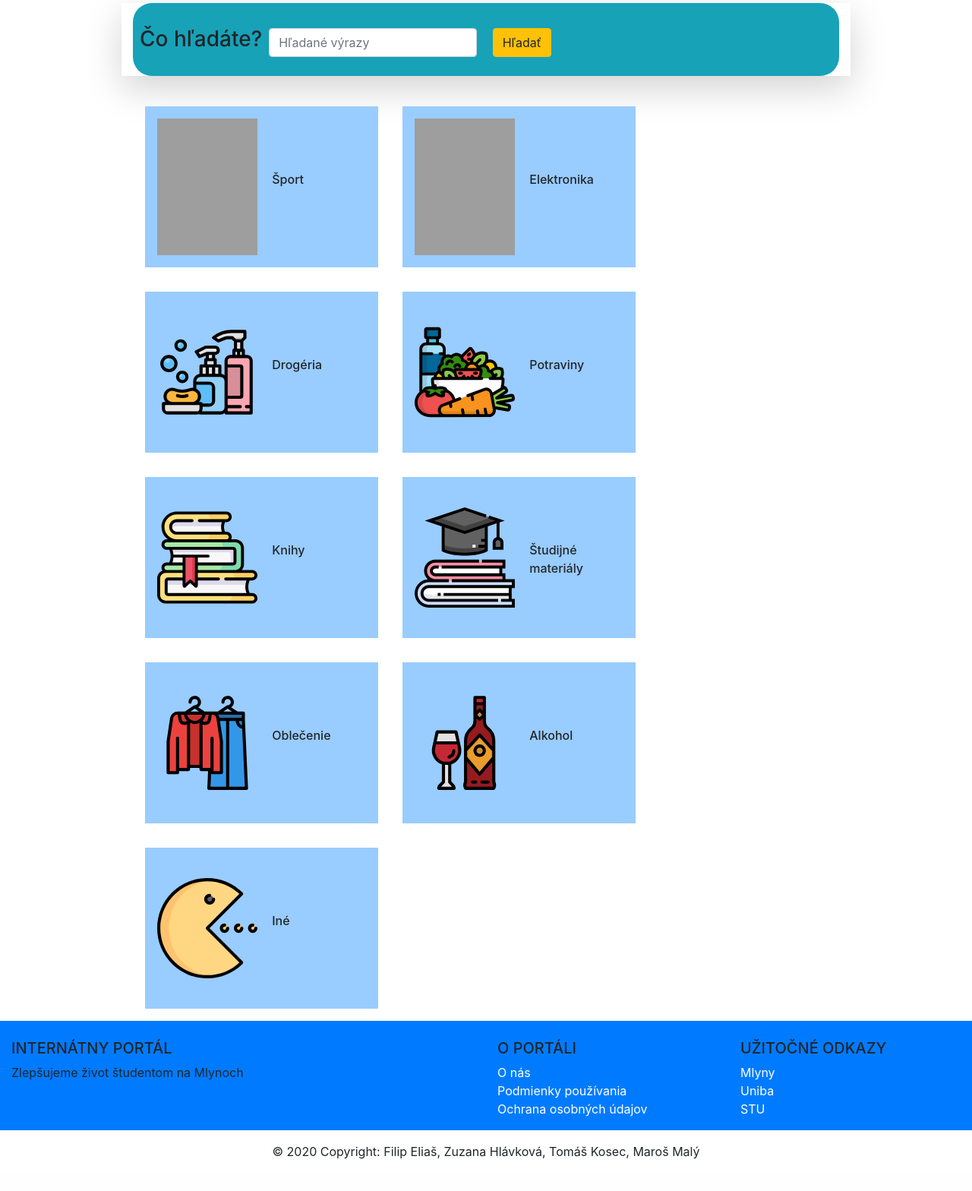
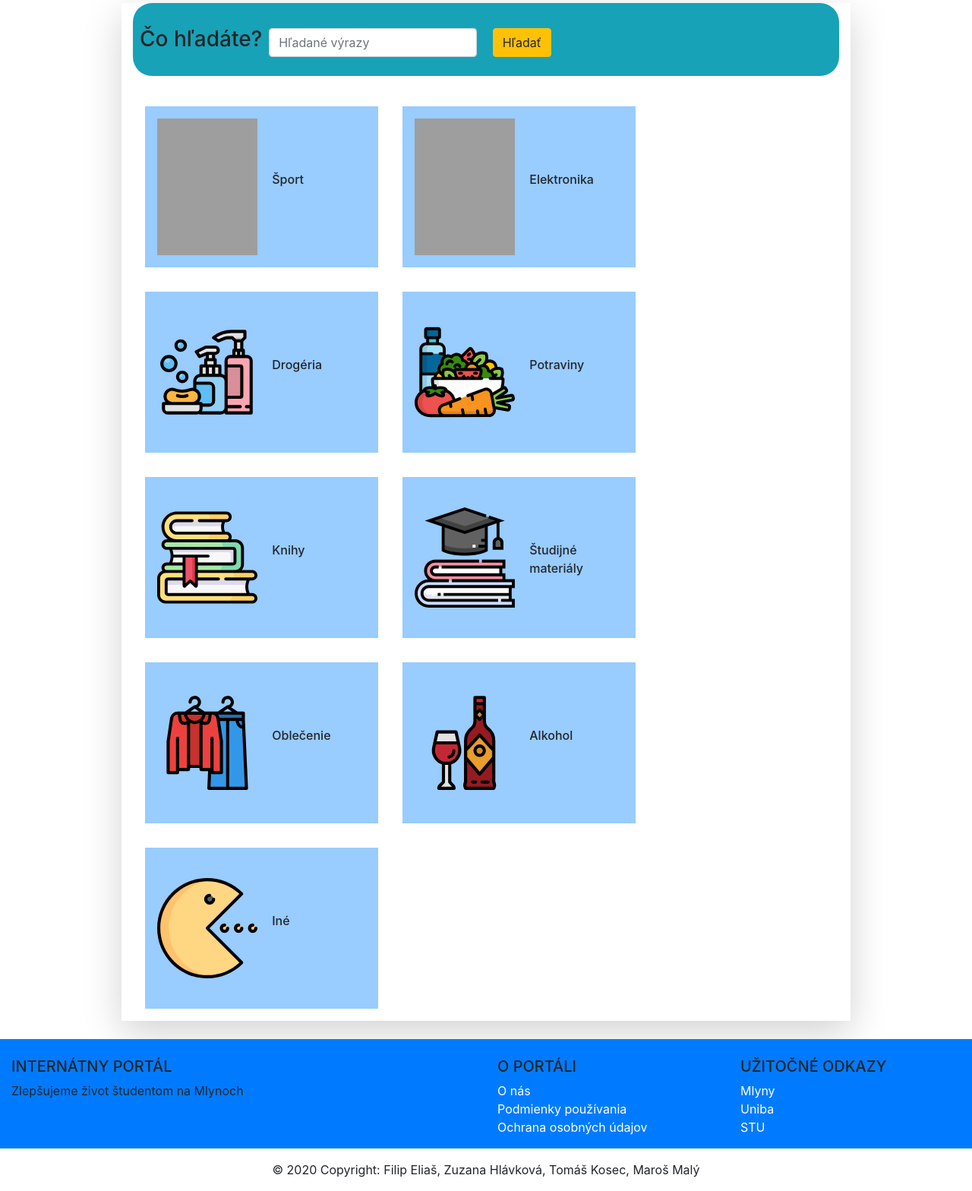
Before and after one commit to KosoScythe/internatnyportal, a PHP site: page / in a window 1280 px wide. Shown: the part 126-1694 px from the top of the page at 76% size. Before the commit the page ends 1652 px from the top, so only its background shows below. Run offline with PHP 8.4, Linux system fonts and the light colour scheme; some libraries are stand-ins or nearby versions; grey boxes are pictures that could not be loaded.

Commit message:
biele zahlavie za kategoriami

```diff
--- a/index.php
+++ b/index.php
@@ -46,7 +46,7 @@
 						</div>
 					</div>
 				</form>
-				<div style="background-color: blue;">
+				<div class="form-inline md-form mr-auto mb-4">
 					<div style="cursor: pointer;" onclick = 'location.href="aktivity.html"' class="polozky"><img class="obrazok" src="img/sport.svg" alt="Šport"/><p>Šport</p></div>
 					<div style="cursor: pointer;" onclick = 'location.href="produkty.html?kat=1"' class="polozky"><img class="obrazok" src="img/elektro.svg" alt="Elektro" /><p>Elektronika</p></div>
 					<div style="cursor: pointer;" onclick = 'location.href="produkty.html?kat=2"' class="polozky"><img class="obrazok" src="img/drogeria.svg" alt="Drogéria" /><p>Drogéria</p></div>
```
